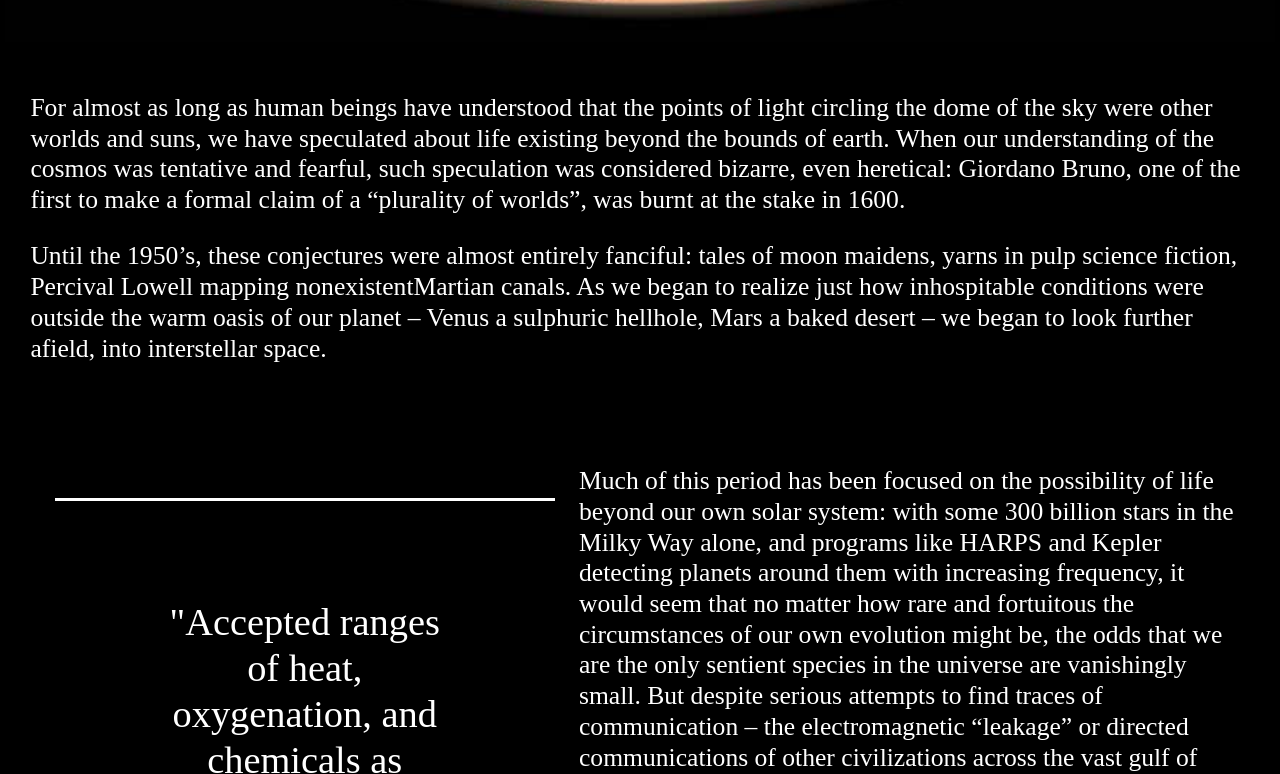
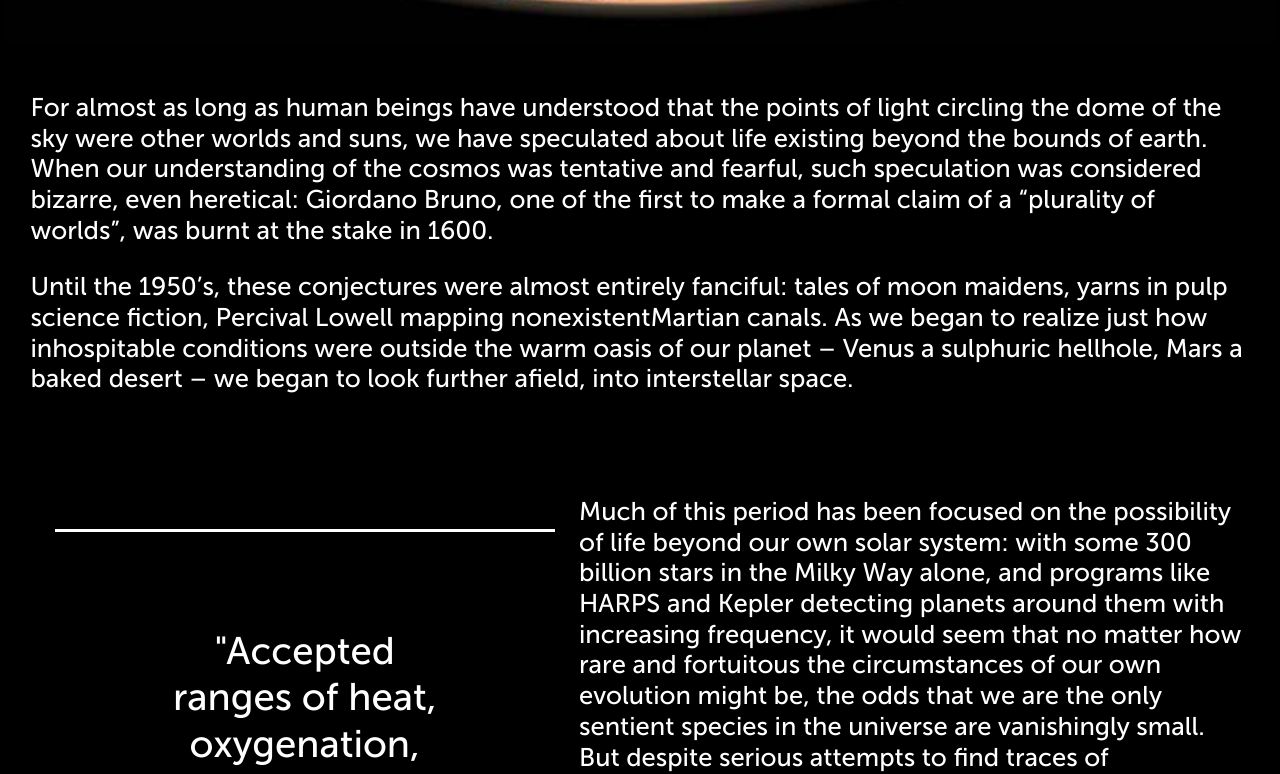
Before and after one commit to XEvan-WiseX/Alien-Life, a plain HTML site: page Alien Life/index.html in a window 1280 px wide. Shown: the part 475-1249 px from the top of the page. Drawn offline with Linux system fonts and the light colour scheme.

Commit message:
Add files via upload

```diff
--- a/Alien Life/css/main.css
+++ b/Alien Life/css/main.css
@@ -10,23 +10,23 @@
 /* ==========================================================================
    Base styles: opinionated defaults
    ========================================================================== */
-
-html {
-  color: white;
-  font-size: 1em;
-  line-height: 1.2;
-  background: black;
-  font-size: 2vmax;
-}
-
 @font-face {
   font-family: 'MuseoSans_500';
   src: url('../fonts/MuseoSans_500-webfont.woff2') format('woff2'),
   url("../fonts/MuseoSans_500-webfont.woff") format('woff');
   font-weight: normal;
   font-style: normal;
+}
 
+html {
+  color: white;
+  font-size: 1.2em;
+  line-height: 1.2;
+  background: black;
+  font-size: 2vmax;
+  font-family: MuseoSans_500, sans-serif;
 }
+
 
 /* helper borders - delete later
 div {
```
